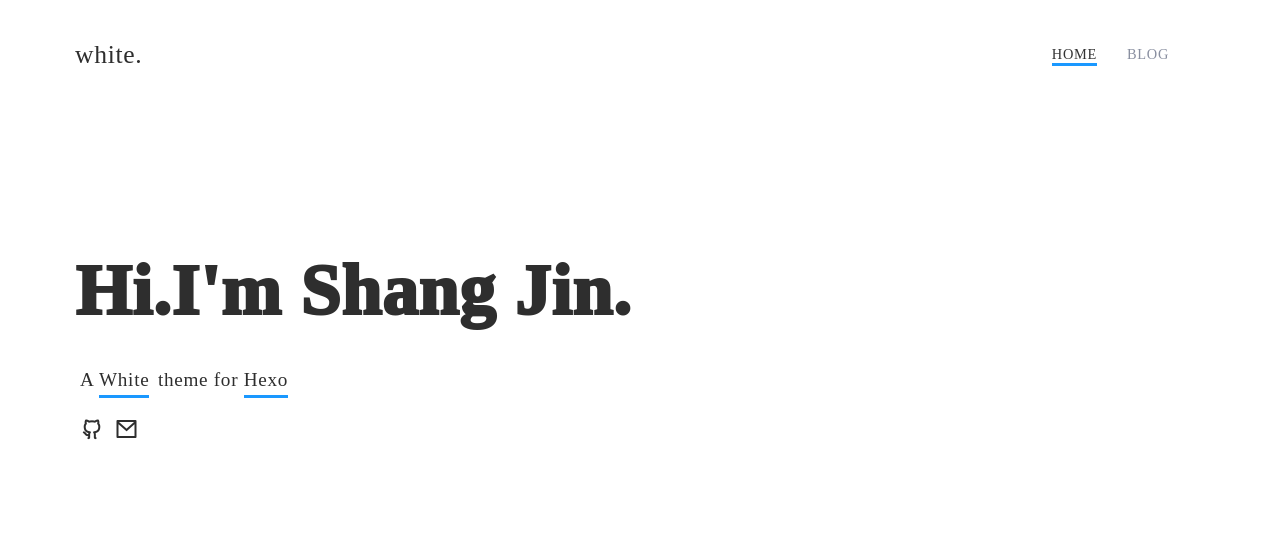
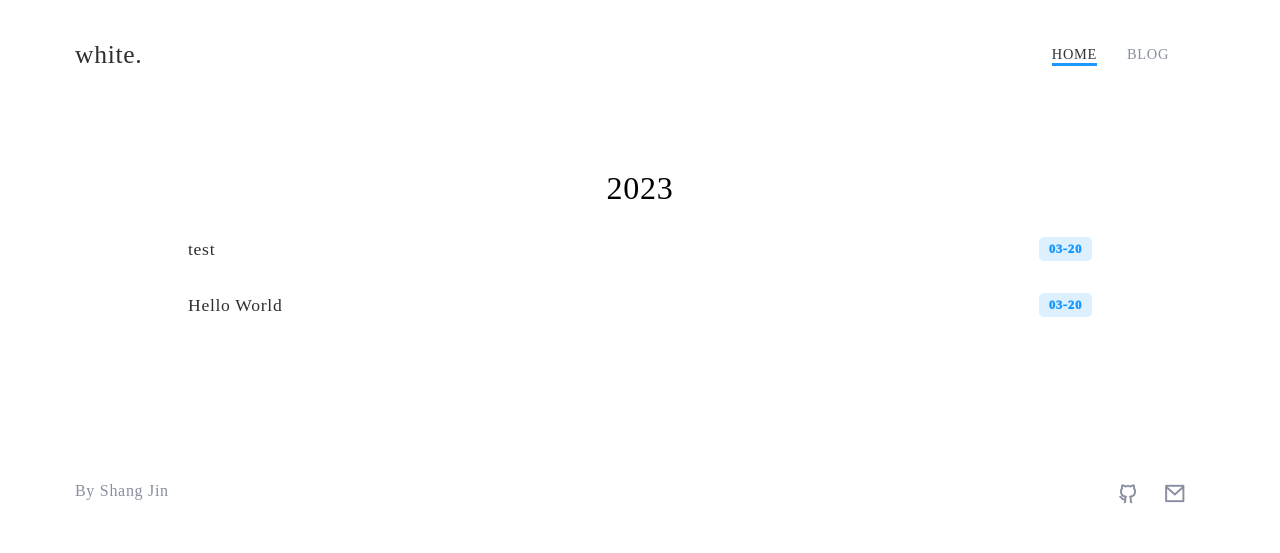
Before and after one commit to shangjin2001/shangjin2001.github.io, a plain HTML site: page index.html in a window 1280 px wide. Drawn offline with nearby package versions, Linux system fonts and the light colour scheme; a web font is replaced by a local one.

Commit message:
Site updated: 2023-03-20 21:10:28

```diff
--- a/index.html
+++ b/index.html
@@ -99,26 +99,39 @@
 <div class="body-outer">
   <div class="body-inner">
 
-    <section class="intro-section">
-    <div class="intro-content">
-        <div class="intro-title animate__animated  animate__fadeInUp">Hi.I&#39;m Shang Jin.</div>
-        <div class="intro-sub animate__animated  animate__fadeInUp"><p>A <a target="_blank" rel="noopener" href="https://github.com/FuShaoLei/hexo-theme-white">White</a> theme for <a target="_blank" rel="noopener" href="http://hexo.io/">Hexo</a></p>
-</div>
-        <p class="intro-contact animate__animated  animate__fadeInUp">
 
-                <a href="https://github.com/shangjin2001" target="_blank">
-                    <i class="ri-github-line"></i>
-                </a>
 
-                <a href="mailto:841783024@qq.com" target="_blank">
-                    <i class="ri-mail-line"></i>
-                </a>
+    <section class="archive-outer">
+    <section class="archive-inner">
 
-        </p>
-    </div>
 
+
+
+
+
+        <div class="archive-name animate__animated  animate__fadeInUp">2023</div>
+
+          <a  href="/2023/03/20/test/">
+          <div class="archive-post animate__animated  animate__fadeInUp">
+            <div class="archive-post-title">test</div>
+            <div class="archive-post-date">03-20</div>
+            <!-- Mar 20 -->
+          </div>
+          </a>
+
+
+
+          <a  href="/2023/03/20/hello-world/">
+          <div class="archive-post animate__animated  animate__fadeInUp">
+            <div class="archive-post-title">Hello World</div>
+            <div class="archive-post-date">03-20</div>
+            <!-- Mar 20 -->
+          </div>
+          </a>
+
+
+    </section>
 </section>
-
 
 
   </div>
@@ -127,6 +140,33 @@
 
 
 <!-- 如果是home模式的话，不在首页就显示footer，如果不是home模式的话 所有都显示footer -->
+
+  <div class="footer-outer animate__animated  animate__fadeInUp">
+    <div class="footer-inner">
+    <div class="footer-text">
+    <p>By <a target="_blank" rel="noopener" href="https://github.com/shangjin2001">Shang Jin</a></p>
+
+    </div>
+    <div class="footer-contact">
+    <ul class="footer-ul">
+
+        <li class="footer-li">
+            <a href="https://github.com/shangjin2001" target="_blank">
+                <i class="ri-github-line"></i>
+            </a>
+        </li>
+
+        <li class="footer-li">
+            <a href="mailto:841783024@qq.com" target="_blank">
+                <i class="ri-mail-line"></i>
+            </a>
+        </li>
+
+    </ul>
+    </div>
+    </div>
+</div>
+
 
 
 
```
